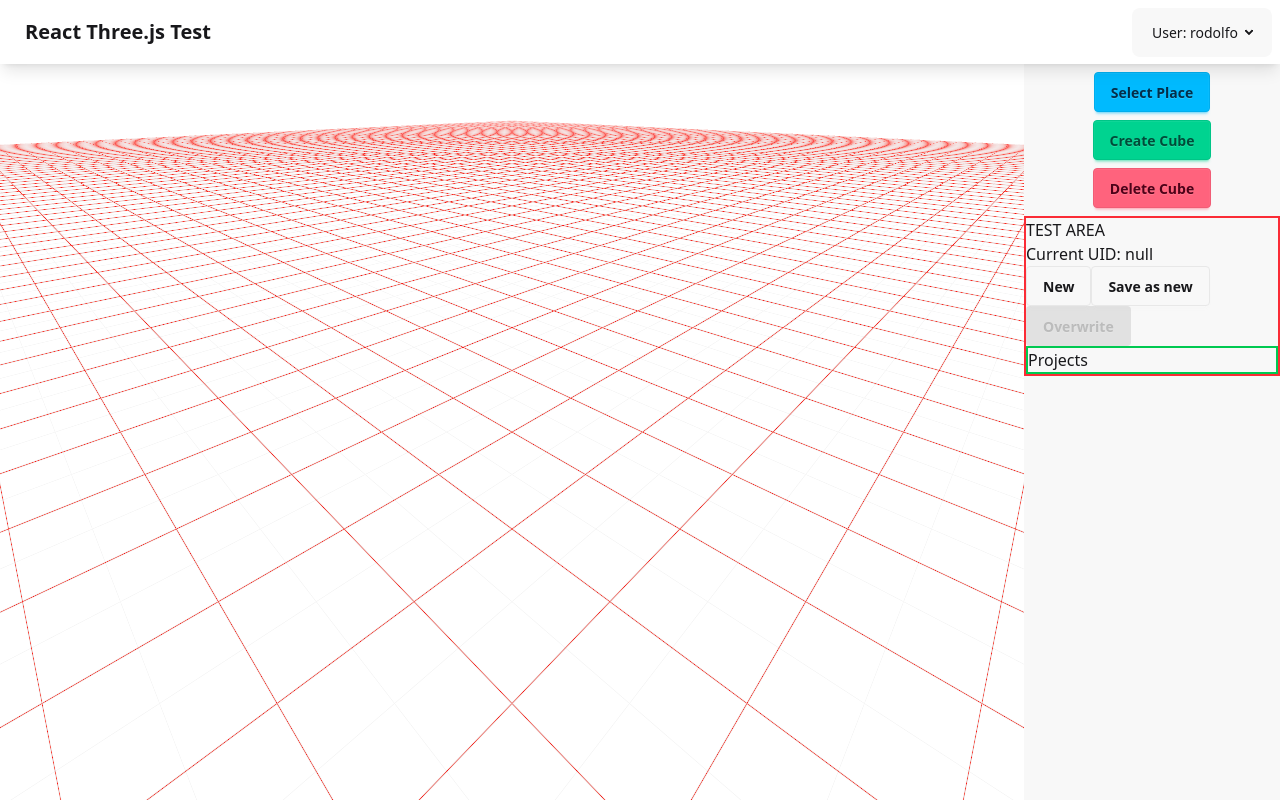
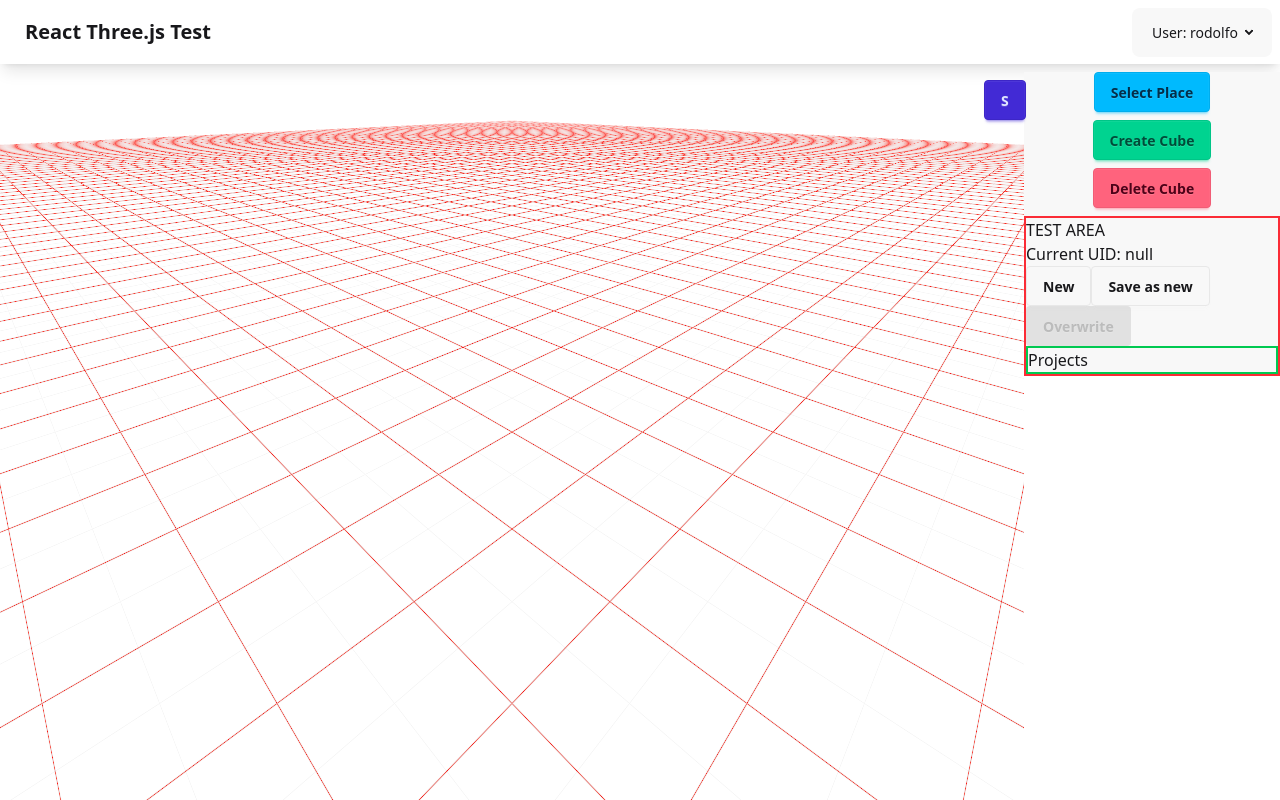
Before and after one commit to eisterman/react-three-test, a React (Vite) app: page / in a window 1280 px wide. Built offline with nearby package versions, Linux system fonts and the light colour scheme.

Commit message:
Togglable Sidebar

```diff
--- a/src/routes/index.tsx
+++ b/src/routes/index.tsx
@@ -1,6 +1,8 @@
 import { createFileRoute } from '@tanstack/react-router';
 import ThreeCanvas from '@/components/ThreeCanvas.tsx';
 import { Sidebar } from '@/components/Sidebar.tsx';
+import { Activity, useState } from 'react';
+import clsx from 'clsx';
 
 export const Route = createFileRoute('/')({
   component: Index,
@@ -31,14 +33,28 @@ function Navbar() {
 }
 
 function Index() {
+  const [sidebarShow, setSidebarShow] = useState<boolean>(true);
+  const sidebarMode = sidebarShow ? 'visible' : 'hidden';
+  const canvasW = sidebarShow ? 'w-4/5' : 'w-full';
+  const sideW = sidebarShow ? 'w-1/5' : '';
   return (
     <div className={'flex flex-col h-full w-full'}>
       <Navbar></Navbar>
       <div className={'h-full w-full flex flex-row'}>
-        <div className={'w-4/5'}>
+        <div className={canvasW}>
           <ThreeCanvas></ThreeCanvas>
         </div>
-        <Sidebar className={'w-1/5'}></Sidebar>
+        <div className={clsx('relative', sideW)}>
+          <Activity mode={sidebarMode}>
+            <Sidebar></Sidebar>
+          </Activity>
+          <button
+            className={'btn btn-primary absolute -left-10 top-4 z-10'}
+            onClick={() => setSidebarShow((p) => !p)}
+          >
+            S
+          </button>
+        </div>
       </div>
     </div>
   );
```
